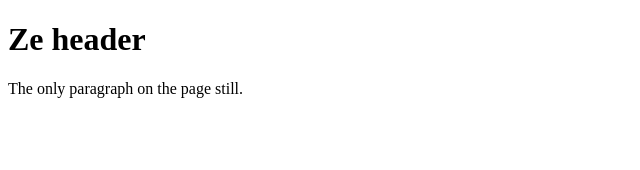
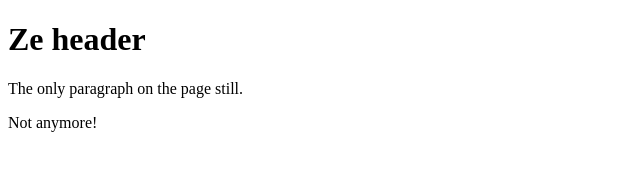
Before and after one commit to maximcovali/vsCodePractice, a plain HTML site: page index.html in a window 1280 px wide. Shown: the whole page, without its empty margins (0-640 px from the left). Drawn offline with Linux system fonts and the light colour scheme.

Commit message:
Update index.html

```diff
--- a/index.html
+++ b/index.html
@@ -9,5 +9,6 @@
 <body>
     <h1>Ze header</h1>
     <p>The only paragraph on the page still.</p>
+    <p>Not anymore!</p>
 </body>
 </html>
```
